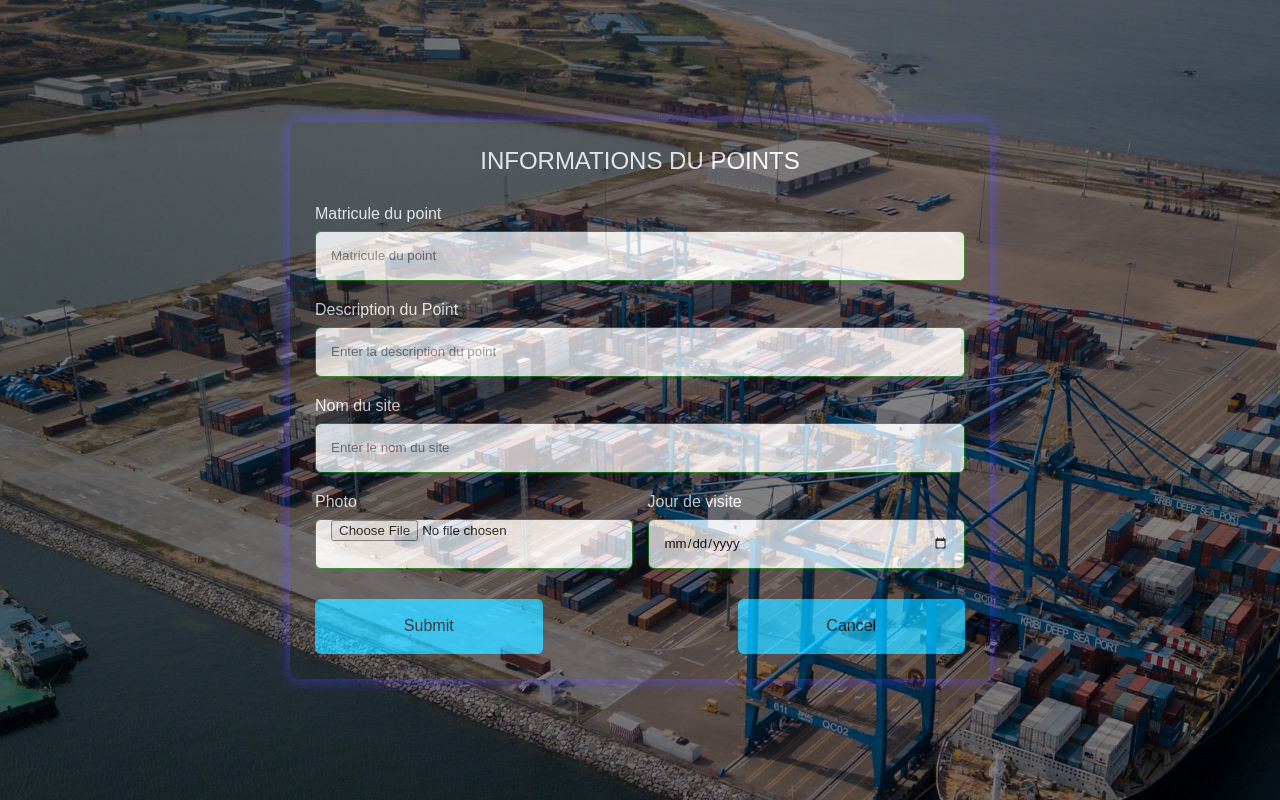
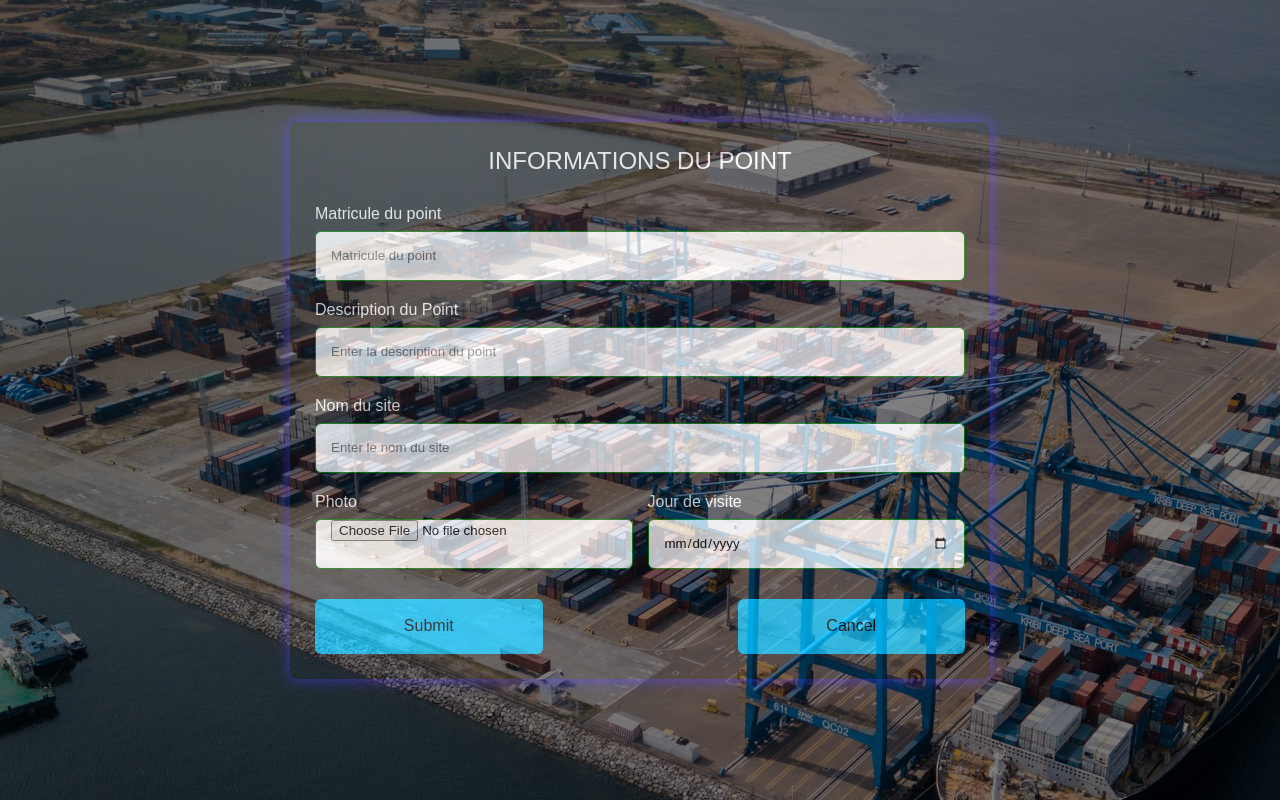
Before and after one commit to iamYannickD/DigitalPAK, a PHP site: page /infospoints.php in a window 1280 px wide. Run offline with PHP 8.4, Linux system fonts and the light colour scheme.

Commit message:
fixed discrepancy in php script

```diff
--- a/infospoints.php
+++ b/infospoints.php
@@ -6,14 +6,14 @@
 <head>
     <meta charset="UTF-8">
     <meta name="viewport" content="width=device-width, initial-scale=1.0">
-    <title> Infos sur le points </title>
+    <title> Infos sur les points </title>
     <link rel="stylesheet" href="./css/styleinfospoints.css">
     <link rel="stylesheet" href="fontawesome-free-5.15.4-web/css/all.min.css">
 </head>
 <body>
     <div id="flou"></div>
     <section class="container">
-        <header> INFORMATIONS DU POINTS </header>
+        <header> INFORMATIONS DU POINT </header>
         <form action="#" class="form" method="post" enctype="multipart/form-data">
             <div class="input-box">
                 <label>Matricule du point</label>
--- a/login.php
+++ b/login.php
@@ -3,7 +3,7 @@
 <head>
     <meta charset="UTF-8">
     <meta name="viewport" content="width=device-width, initial-scale=1.0">
-    <title> page de connection </title>
+    <title> Page de Connection </title>
     <link rel="stylesheet" href="./css/stylelogin.css">
     <link rel="stylesheet" href="fontawesome-free-5.15.4-web/css/all.min.css">
 </head>
--- a/mapdata.php
+++ b/mapdata.php
@@ -3,7 +3,7 @@
 <head>
     <meta charset="UTF-8">
     <meta name="viewport" content="width=device-width, initial-scale=1.0">
-    <title> Map d'ajout du point</title>
+    <title> Map d'ajout du Point</title>
     <link rel="stylesheet" href="./css/stylemapdata.css">
     <link rel="stylesheet" href="fontawesome-free-5.15.4-web/css/all.min.css">
 
--- a/registration.php
+++ b/registration.php
@@ -3,7 +3,7 @@
 <head>
     <meta charset="UTF-8">
     <meta name="viewport" content="width=device-width, initial-scale=1.0">
-    <title> page d'integration de donnees</title>
+    <title> Page d'integration de donnees</title>
     <link rel="stylesheet" href="css/styleregistration.css">
     <link rel="stylesheet" href="fontawesome-free-5.15.4-web/css/all.min.css">
 </head>
```
